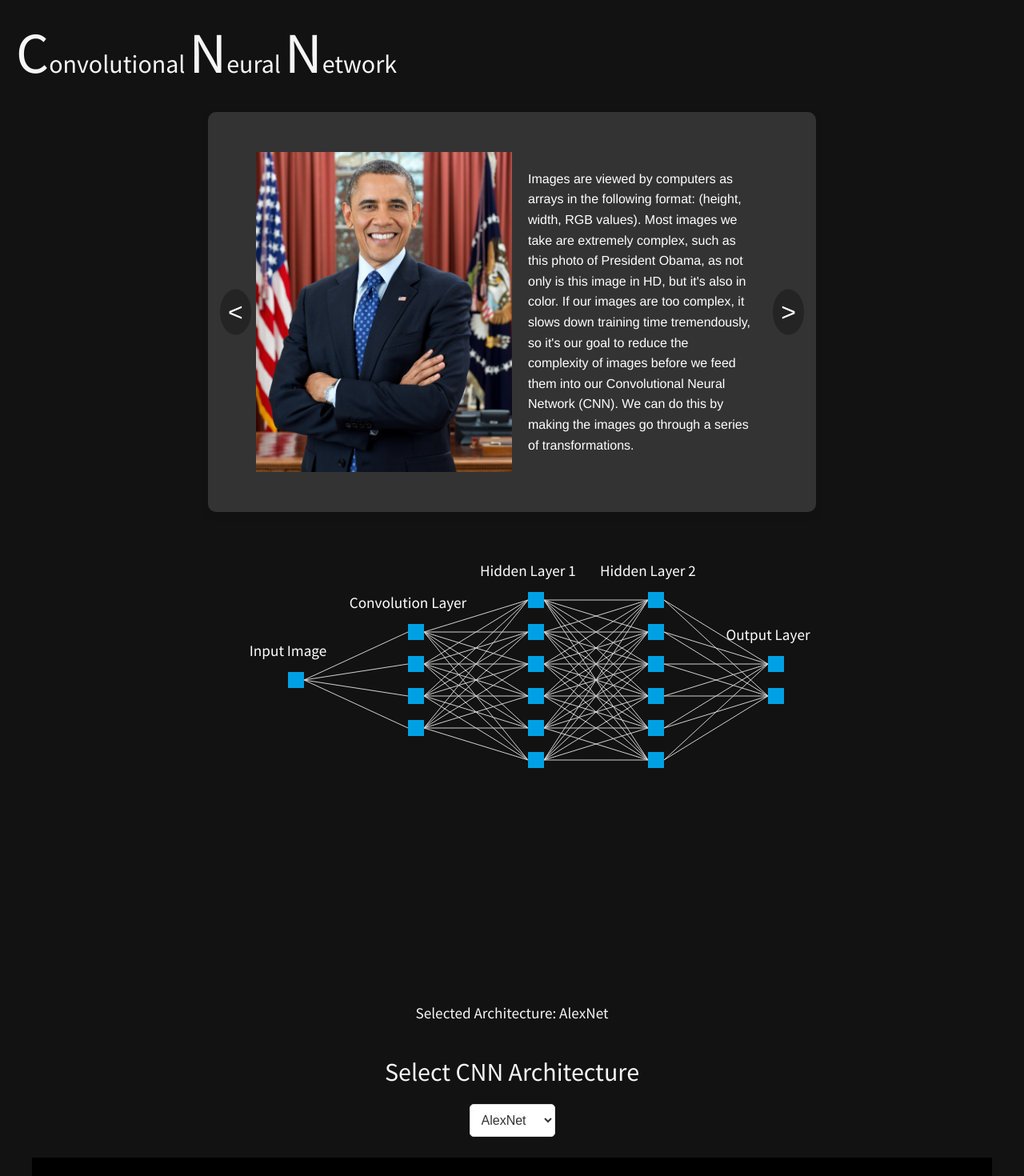
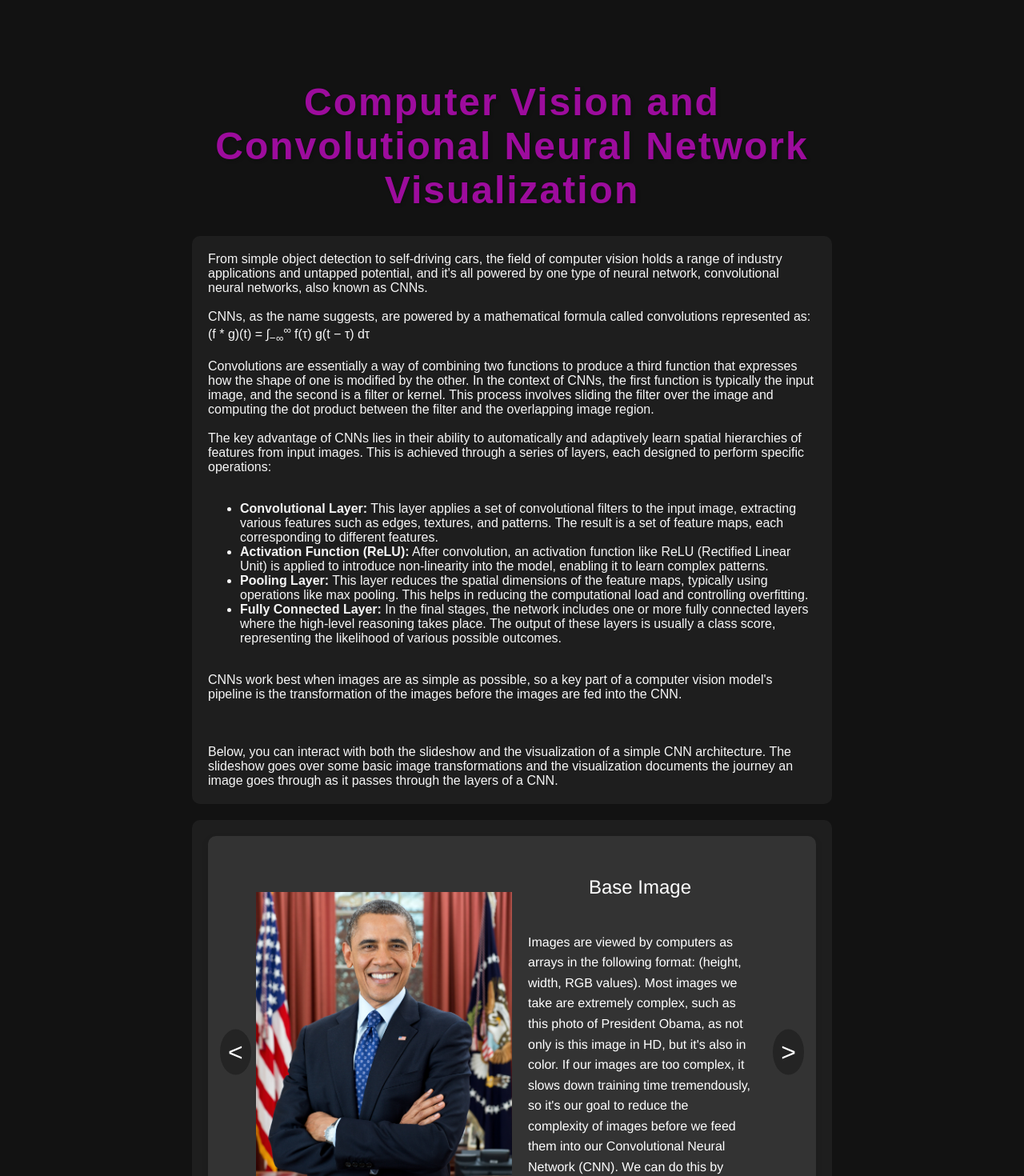
Before and after one commit to thenileriver/cnn_explained, a SvelteKit app: page / in a window 1280 px wide. Shown: the top 1470 px of the page at 80% size. Built offline with nearby package versions, Linux system fonts and the light colour scheme.

Commit message:
Added Info and Style

```diff
--- a/src/components/App.svelte
+++ b/src/components/App.svelte
@@ -1,7 +1,3 @@
-<head>
-  <link href="https://fonts.googleapis.com/css2?family=Source+Sans+Pro:wght@400;600;700&display=swap" rel="stylesheet">
-</head>
-
 <script lang="ts">
   import { onMount } from 'svelte';
   import Visualization from './cnn_viz.svelte';
@@ -21,6 +17,18 @@
   function handleArchitectureChange(event) {
     selectedArchitecture = event.target.value;
   }
+
+  onMount(() => {
+    const script = document.createElement('script');
+    script.src = 'https://polyfill.io/v3/polyfill.min.js?features=es6';
+    script.async = true;
+    document.head.appendChild(script);
+
+    const mathJaxScript = document.createElement('script');
+    mathJaxScript.src = 'https://cdn.jsdelivr.net/npm/mathjax@3/es5/tex-mml-chtml.js';
+    mathJaxScript.async = true;
+    document.head.appendChild(mathJaxScript);
+  });
 </script>
 
 <style>
@@ -35,54 +43,29 @@
   .container {
     max-width: 800px;
     margin: 0 auto;
-    padding: 100px; /* Adjust padding as needed */
+    padding: 50px 20px; /* Adjust padding as needed */
   }
 
   h1 {
-    position: absolute;
-    top: 20px;
-    left: 20px;
-    font-size: 2rem; /* Base font size for h1 */
+    font-size: 2.5rem; /* Base font size for h1 */
     margin: 0; /* Update text color to white */
-    font-weight: 300; /* Lighter font weight */
-    display: flex;
-    flex-wrap: wrap;
-  }
-
-  h1 span {
-    display: inline-block;
-    margin-right: 5px; /* Space between words */
-  }
-
-  h1 span::first-letter {
-    font-size: 4.5rem; /* Adjust size as needed */
+    font-weight: 600; /* Adjusted font weight */
+    text-align: center; /* Center-align the title */
+    margin-bottom: 30px; /* Space between title and content */
   }
 
   h2 {
     text-align: center;
-    font-size: 2rem; /* Larger font size */
-    margin-bottom: 10px; /* Reduced margin */
-    font-weight: 300; /* Lighter font weight */
-    margin-top: 20px; /* Move h2 lower to prevent interference with h1 */
+    font-size: 1.5rem; /* Adjusted font size */
+    margin: 20px 0; /* Space around h2 */
+    font-weight: 600; /* Adjusted font weight */
   }
 
   .section {
     padding: 20px;
-    margin: 20px 0;
-    background-color: #121212; /* Dark gray background */
-    border: none; /* Remove border */
+    margin: 20px 0; /* Add margin between sections */
+    background-color: #1e1e1e; /* Dark gray background */
     border-radius: 10px;
-    transition: opacity 1s ease-out, transform 1s ease-out;
-  }
-
-  .hidden {
-    opacity: 0;
-    transform: translateY(100px);
-  }
-
-  .visible {
-    opacity: 1;
-    transform: translateY(0);
   }
 
   .architecture-select {
@@ -104,24 +87,69 @@
     display: flex;
     justify-content: center;
     align-items: center;
-    height: 600px;
+    flex-direction: column;
+    height: auto; /* Allow height to adjust based on content */
     width: 100%;
     font-size: 1.2rem;
-    flex-direction: column;
+    margin-top: 20px; /* Add space between architecture text and visualization */
   }
 
   .visualization img {
     max-width: 100%;
     max-height: 100%;
   }
+
+  .cool-title {
+    font-family: 'Arial', sans-serif;
+    font-size: 3em;
+    color: #9d0c9d; /* Cool purple color */
+    text-align: center;
+    text-shadow: 2px 2px 4px rgba(0, 0, 0, 0.2);
+    margin-top: 50px;
+    letter-spacing: 2px;
+  }
+
+  .text-area {
+    margin: 20px 0; /* Space around text area */
+    background-color: #1e1e1e; /* Dark gray background */
+    padding: 20px;
+    border-radius: 10px;
+  }
+
+  .text-area p {
+    margin: 0;
+    white-space: pre-line; /* Collapse whitespace while preserving line breaks */
+  }
 </style>
 
 <div class="container">
-  <h1>
-    <span>Convolutional</span>
-    <span>Neural</span>
-    <span>Network</span>
-  </h1>
+  <h1 class="cool-title">Computer Vision and Convolutional Neural Network Visualization</h1>
+
+  <div class="section text-area">
+    <p>
+      From simple object detection to self-driving cars, the field of computer vision holds a range of industry applications and untapped potential, and it's all powered by one type of neural network, convolutional neural networks, also known as CNNs.
+
+      CNNs, as the name suggests, are powered by a mathematical formula called convolutions represented as:
+      <span id="math-formula">(f * g)(t) = ∫<sub>−∞</sub><sup>∞</sup> f(τ) g(t − τ) dτ</span>
+
+      Convolutions are essentially a way of combining two functions to produce a third function that expresses how the shape of one is modified by the other. In the context of CNNs, the first function is typically the input image, and the second is a filter or kernel. This process involves sliding the filter over the image and computing the dot product between the filter and the overlapping image region.
+
+      The key advantage of CNNs lies in their ability to automatically and adaptively learn spatial hierarchies of features from input images. This is achieved through a series of layers, each designed to perform specific operations:
+
+      <ul>
+        <li><strong>Convolutional Layer:</strong> This layer applies a set of convolutional filters to the input image, extracting various features such as edges, textures, and patterns. The result is a set of feature maps, each corresponding to different features.</li>
+        <li><strong>Activation Function (ReLU):</strong> After convolution, an activation function like ReLU (Rectified Linear Unit) is applied to introduce non-linearity into the model, enabling it to learn complex patterns.</li>
+        <li><strong>Pooling Layer:</strong> This layer reduces the spatial dimensions of the feature maps, typically using operations like max pooling. This helps in reducing the computational load and controlling overfitting.</li>
+        <li><strong>Fully Connected Layer:</strong> In the final stages, the network includes one or more fully connected layers where the high-level reasoning takes place. The output of these layers is usually a class score, representing the likelihood of various possible outcomes.</li>
+      </ul>
+
+      <br>
+      CNNs work best when images are as simple as possible, so a key part of a computer vision model's pipeline is the transformation of the images before the images are fed into the CNN.
+
+      <br><br><br><br>
+      Below, you can interact with both the slideshow and the visualization of a simple CNN architecture. The slideshow goes over some basic image transformations and the visualization documents the journey an image goes through as it passes through the layers of a CNN.
+  </div>
+
   <div class="section">
     <Visualization />
   </div>
@@ -136,7 +164,7 @@
       </select>
     </div>
     <div class="visualization">
-      <p>Selected Architecture: {selectedArchitecture}</p>
+      <p>Selected Architecture: {selectedArchitecture}</p> <!-- Moved this line above the visualization -->
       {#if selectedArchitecture === 'AlexNet'}
         <AlexNetViz /> <!-- Display AlexNetViz component for AlexNet -->
         <!-- <img src="AlexNet_architecture.png" alt="AlexNet" /> --> <!-- Commented out static image -->
--- a/src/components/slideshow.svelte
+++ b/src/components/slideshow.svelte
@@ -5,18 +5,22 @@
 
   const slides = [
     {
+      title: "Base Image",
       image: "President_Barack_Obama.jpg", // Update with the correct path
       text: "Images are viewed by computers as arrays in the following format: (height, width, RGB values). Most images we take are extremely complex, such as this photo of President Obama, as not only is this image in HD, but it's also in color. If our images are too complex, it slows down training time tremendously, so it's our goal to reduce the complexity of images before we feed them into our Convolutional Neural Network (CNN). We can do this by making the images go through a series of transformations."
     },
     {
+      title: "Grayscale Transformation",
       image: "grayscale_image.jpg", // Update with the correct path
       text: "We can tremendously reduce the complexity of the image by converting it from RGB to grayscale. This simple transformation reduces the complexity by a factor of 3! In grayscale images, each pixel is represented by a single intensity value rather than three color values, thus simplifying the data while retaining essential information about the structure and texture of the image."
     },
     {
+      title: "Gaussian Blur",
       image: "gaussian_blur.jpg", // Update with the correct path
       text: "The next transformation is called a Gaussian blur. This technique smooths the image by reducing noise and detail. Mathematically, it involves applying a Gaussian function to the image. The Gaussian function is defined as: \n\nG(x, y) = (1 / (2πσ²)) * exp(- (x² + y²) / (2σ²))\n\nwhere x and y are the coordinates of the pixel, and σ (sigma) is the standard deviation of the Gaussian distribution. The effect of this function is to average the pixel values in a neighborhood, with closer pixels given more weight, resulting in a blurred image. This helps in reducing high-frequency noise and is particularly useful in pre-processing steps for further analysis."
     },
     {
+      title: "Canny Edge Detection",
       image: "canny_edges.jpg", // Update with the correct path
       text: "If we know that edges are the most important feature, we can transform our images to reflect that using the Canny edge detection algorithm. This algorithm detects the boundaries within an image by looking for areas where there is a rapid change in intensity. The process involves several steps: applying a Gaussian filter to smooth the image, finding the intensity gradient of the image, applying non-maximum suppression to remove spurious response to edge detection, and using double thresholding to detect strong and weak edges, followed by edge tracking by hysteresis. This results in an image where the edges are highlighted, making it easier for our CNN to focus on the most relevant features."
     },
@@ -38,6 +42,7 @@
 <style>
   .slideshow {
     display: flex;
+    flex-direction: column;
     justify-content: center;
     align-items: center;
     height: 500px;
@@ -47,7 +52,7 @@
     border-radius: 10px;
     overflow: hidden;
     position: relative;
-    padding: 0 60px; /* Add padding to the container to avoid text overlap */
+    padding: 20px 60px; /* Add padding to the container to avoid text overlap */
     box-shadow: 0 4px 10px rgba(0, 0, 0, 0.1);
   }
 
@@ -66,11 +71,18 @@
     padding: 20px;
     width: 50%;
     display: flex;
+    flex-direction: column;
     justify-content: center;
     align-items: center;
     text-align: left;
     font-size: 16px;
     line-height: 1.6;
+  }
+
+  .slide-title {
+    font-size: 24px;
+    margin-bottom: 20px;
+    text-align: center;
   }
 
   .arrow {
@@ -106,6 +118,7 @@
   <div class="slide">
     <img src={slides[currentSlideIndex].image} alt="Slide Image" />
     <div class="slide-content">
+      <div class="slide-title">{slides[currentSlideIndex].title}</div>
       <p>{slides[currentSlideIndex].text}</p>
     </div>
   </div>
```
